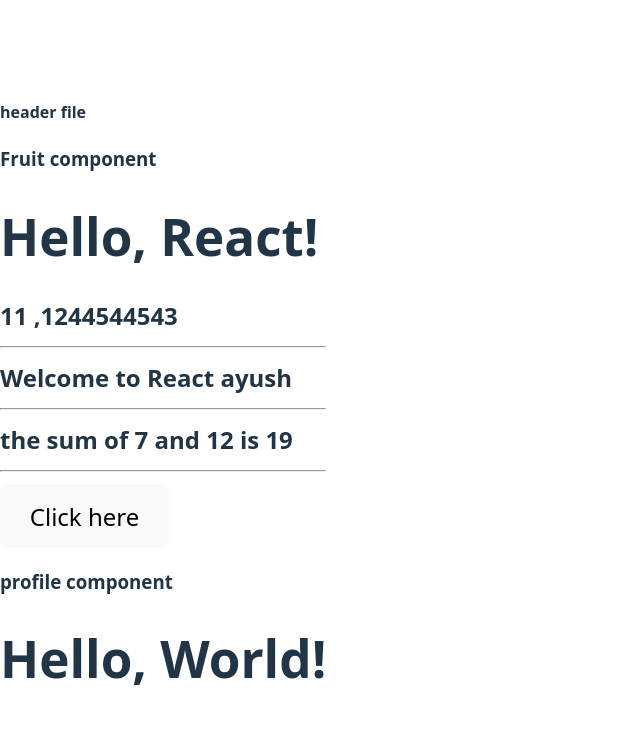
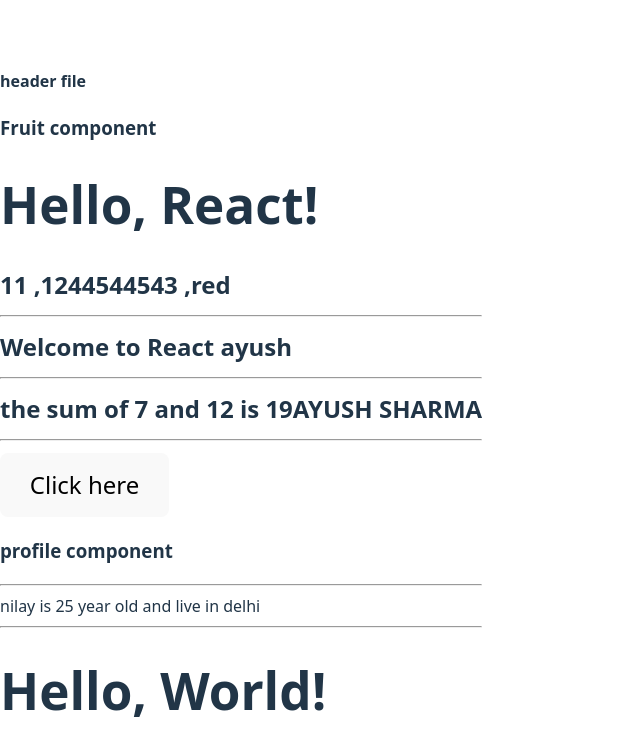
Before and after one commit to AyushSharma-17/React_revsionT1, a React (Vite) app: page / in a window 1280 px wide. Shown: the top 756 px of the page, without its empty margins (0-640 px from the left). Built offline with nearby package versions, Linux system fonts and the light colour scheme.

Commit message:
js in jsx with curly braces

```diff
--- a/src/App.jsx
+++ b/src/App.jsx
@@ -6,21 +6,38 @@
   const userName= "ayush";
   let x=7;
   let y=12;
+  const Name= "ayush sharma";
+
+const userObj1={
+    name:"nilay",
+    age:25,
+    city:"delhi"
+  }
+  const userArray=['sam','jhon','doe']
+
+
+
+
+
   return(
     <div>
       <Header />
       <Fruit/>
 
       <h1>Hello, React!</h1>
-      <h2>{sum()} ,{UserKey}
+      <h2>{sum()} ,{UserKey} ,{color()}
         <hr/>
         Welcome to React {userName}
         <hr />
         the sum of {x} and {y} is {x+y}
+        {Name.toUpperCase()}
         <hr />
         <button onClick={()=> alert(`hello, ${userName}`)}>Click here</button>
       </h2>
       <Profile/>
+      <hr/>
+      {userObj1.name} is {userObj1.age} year old and live in {userObj1.city}
+      <hr/>
       <Hello />
     </div>
   )
@@ -33,4 +50,9 @@
 function sum(){
   return 7+4;
 }
+function color(){
+  return "red";
+}
+
+
 export default App;
```
